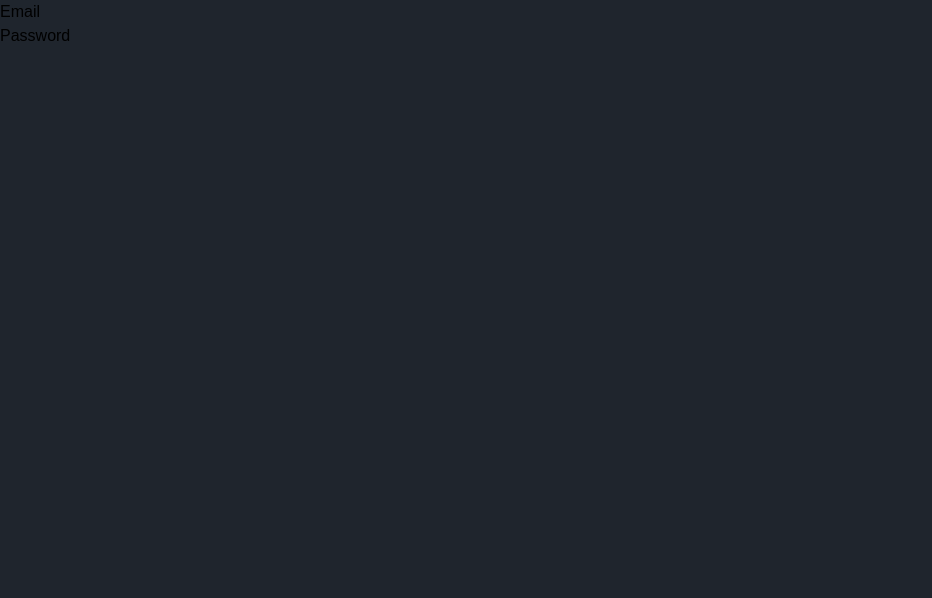
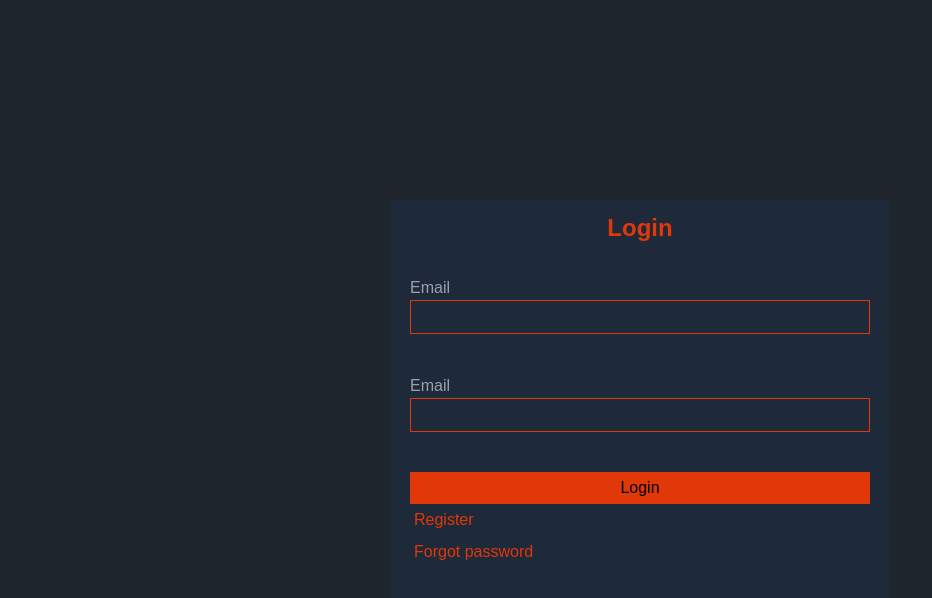
Before and after one commit to Farooqfar/Foody, a Next.js app: page /auth/login in a window 1280 px wide. Shown: the top 598 px of the page, without its empty margins (0-932 px from the left). Built offline with nearby package versions, Linux system fonts and the light colour scheme.

Commit message:
login form

```diff
--- a/src/app/(root)/auth/login/page.js
+++ b/src/app/(root)/auth/login/page.js
@@ -1,17 +1,47 @@
+import Link from "next/link";
 import React from "react";
 
 export default function page() {
   return (
     <>
-      <section>
-        <form>
-          <div>
-            <label>Email</label>
-            <input type="password" />
+      <section className="w-full h-screen flex justify-center items-center flex-col">
+        <form className="w-[500px] h-100 bg-gray-800 flex flex-col">
+          <h1 className="text-[#E1380A] text-2xl text-bold text-center p-3 font-bold">
+            Login
+          </h1>
+          <div className="w-full flex flex-col p-5">
+            <label className="text-gray-400">Email</label>
+            <input
+              type="email"
+              className="border p-1 caret-[#E1380A] text-[#E1380A] outline-none"
+            />
           </div>
-          <div>
-            <label>Password</label>
-            <input type="password" />
+          <div className="w-full flex flex-col p-5">
+            <label className="text-gray-400">Email</label>
+            <input
+              type="password"
+              className="border p-1 caret-[#E1380A] text-[#E1380A] outline-none"
+            />
+          </div>
+          <div className="w-full flex flex-col p-5">
+            <button
+              type="submit"
+              className="bg-[#E1380A] p-1 hover:bg-gray-800 border-0 border-[#E1380A] hover:text-[#E1380A] hover:border-[#E1380A] hover:border-2 hover:cursor-pointer transition-all duration-300"
+            >
+              Login
+            </button>
+            <Link
+              href="#"
+              className="text-[#E1380A] p-1 hover:text-gray-500 transition-all duration-300"
+            >
+              Register
+            </Link>
+            <Link
+              href="#"
+              className="text-[#E1380A] p-1 hover:text-gray-500 transition-all duration-300"
+            >
+              Forgot password
+            </Link>
           </div>
         </form>
       </section>
```
